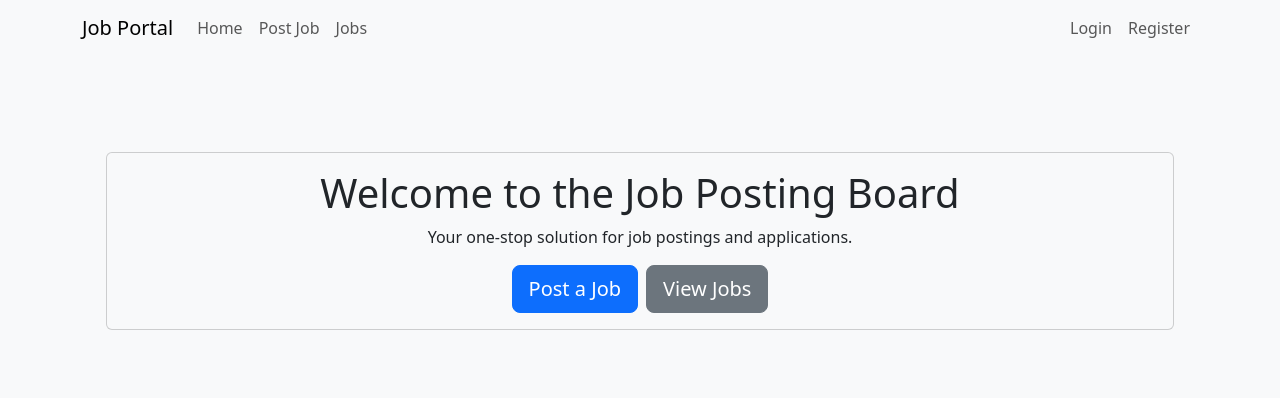
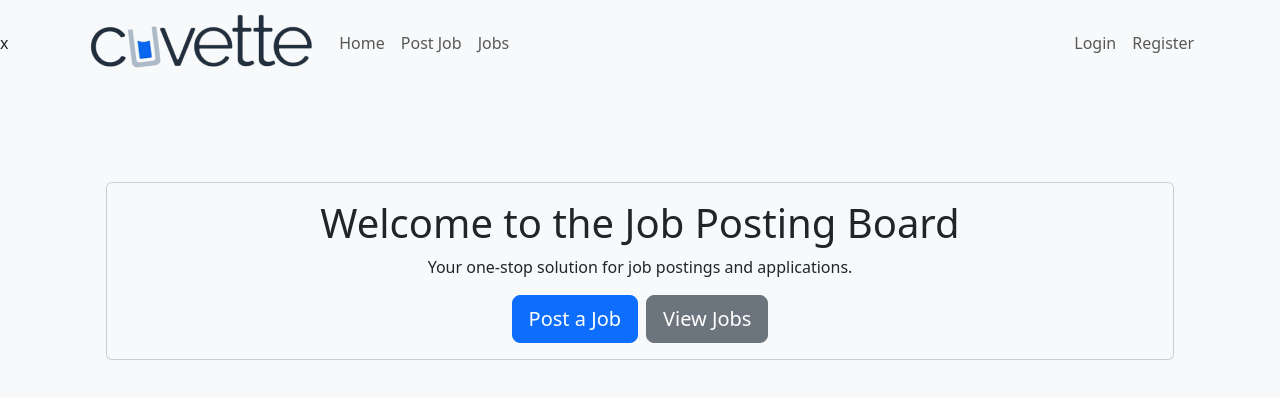
Before and after one commit to ANURAG-PATHAK/Job-Posting-Board, a React (Vite) app in the folder frontend/: page / in a window 1280 px wide. Shown: the top 398 px of the page. Built offline with nearby package versions, Linux system fonts and the light colour scheme; no server answers.

Commit message:
Updated Frontend

```diff
--- a/frontend/src/components/Layout/Navbar.jsx
+++ b/frontend/src/components/Layout/Navbar.jsx
@@ -1,15 +1,17 @@
 import React from 'react';
 import { Link } from 'react-router-dom';
 import { useAuth } from '../../context/AuthContext';
-import { Navbar, Nav, Container, Button } from 'react-bootstrap';
+import { Navbar, Nav, Container, Button, Image } from 'react-bootstrap';
 
 const CustomNavbar = () => {
     const { user, logout } = useAuth();
 
     return (
-        <Navbar bg="light" expand="lg" className="mb-4">
+        <Navbar bg="light" expand="lg" className="mb-4">x
             <Container>
-                <Navbar.Brand as={Link} to="/">Job Portal</Navbar.Brand>
+                <Navbar.Brand as={Link} to="/">
+                    <Image src="logo.png" />
+                </Navbar.Brand>
                 <Navbar.Toggle aria-controls="basic-navbar-nav" />
                 <Navbar.Collapse id="basic-navbar-nav">
                     <Nav className="me-auto">
```
Also changed, not shown: frontend/public/logo.png (added).
